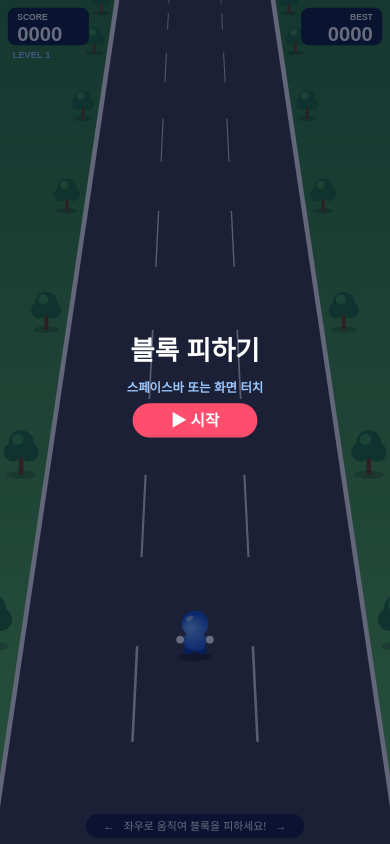
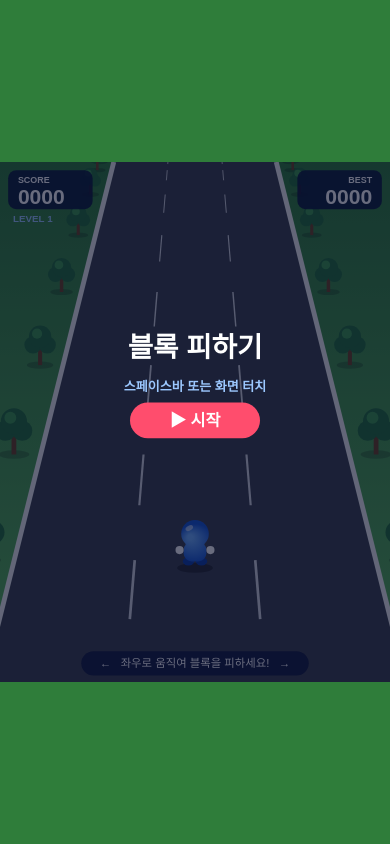
Before and after one commit to potelok/block-dodgeKK, a plain HTML site: page index.html in a window 390 px wide. Drawn offline with Linux system fonts and the light colour scheme.

Commit message:
게임 화면을 3:4 비율로 (모바일은 가로, PC는 세로 꽉 채움)
- 게임 좌표 480x640 고정, 화면에 들어가는 만큼 키워 가운데 배치
- CLAUDE.md 화면 크기 설명 갱신

Co-Authored-By: Claude Opus 5.5 <noreply@anthropic.com>

```diff
--- a/index.html
+++ b/index.html
@@ -5,7 +5,8 @@
 <meta name="viewport" content="width=device-width, initial-scale=1, user-scalable=no">
 <title>블록 피하기</title>
 <style>
-  body { margin: 0; overflow: hidden; background: #2f7d3a;
+  body { margin: 0; overflow: hidden; background: #2f7d3a; height: 100vh; height: 100dvh;
+         display: flex; justify-content: center; align-items: center;
          touch-action: none; user-select: none; -webkit-user-select: none; } /* 터치할 때 스크롤·확대·글자 선택 막기 */
   canvas { display: block; }
 </style>
@@ -15,7 +16,7 @@
 <script>
 const PZ = 0.88, FONT = '"Malgun Gothic", sans-serif';
 const cv = document.getElementById('c'), ctx = cv.getContext('2d');
-let W, H, CX, PY;   // 화면 크기에 따라 resize()가 정한다
+const W = 480, H = 640, CX = W / 2;   // 3:4 게임 화면
 
 // 원근: z는 0(먼 곳, 위) ~ 1(가까운 곳, 아래). 제곱이라 가까울수록 빨라 보인다.
 const zToY = z => H * z * z;
@@ -23,12 +24,13 @@ const halfW = y => 100 + 160 * y / H;          // 도로 반폭: 위 100px →
 const laneW = y => halfW(y) * 2 / 3;
 const laneX = (lane, y) => CX + (lane - 1) * laneW(y);
 
-// 화면 가득 채우기: 500x420을 짧은 쪽 기준으로 키우고, 남는 쪽(세로 폰은 위아래, 넓은 PC는 양옆)은 장면을 늘린다
+const PY = zToY(PZ);
+
+// 3:4 화면을 들어가는 만큼 키운다: 세로 폰은 가로가, 가로로 긴 PC는 세로가 꽉 찬다(가운데 정렬은 CSS)
 function resize() {
-  const dpr = devicePixelRatio || 1, s = Math.min(innerWidth / 500, innerHeight / 420);
-  W = innerWidth / s; H = innerHeight / s; CX = W / 2; PY = zToY(PZ);
-  cv.width = innerWidth * dpr; cv.height = innerHeight * dpr;
-  cv.style.width = innerWidth + 'px'; cv.style.height = innerHeight + 'px';
+  const dpr = devicePixelRatio || 1, s = Math.min(innerWidth / W, innerHeight / H);
+  cv.width = W * s * dpr; cv.height = H * s * dpr;
+  cv.style.width = W * s + 'px'; cv.style.height = H * s + 'px';
   ctx.setTransform(s * dpr, 0, 0, s * dpr, 0, 0);
 }
 addEventListener('resize', resize);
```
Also changed, not shown: 1 other file.
